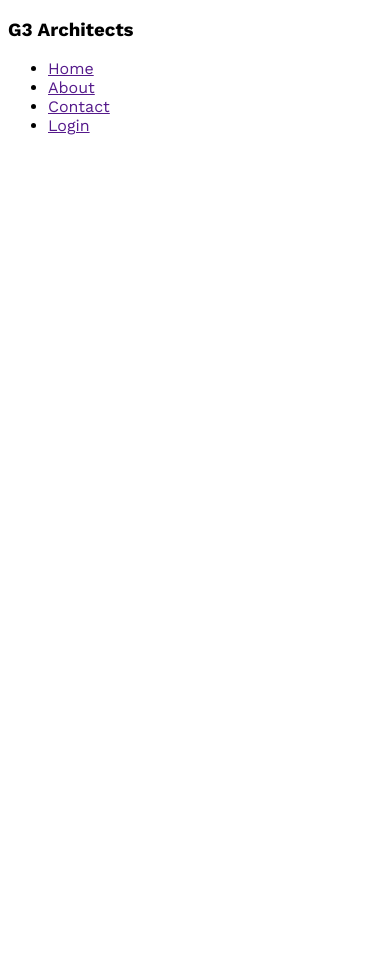
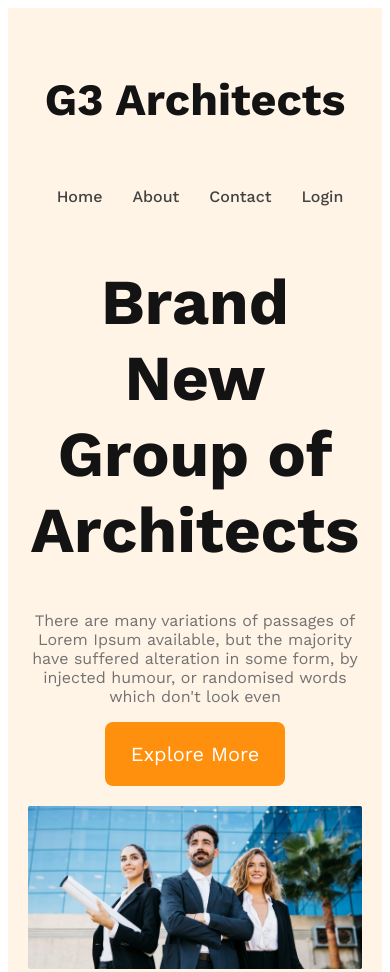
Before and after one commit to ashiq-102/g3-architecht-website, a plain HTML site: page index.html in a window 390 px wide. Shown: the top 972 px of the page. Before the commit the page ends 844 px from the top, so only its background shows below. Drawn offline with nearby package versions, Linux system fonts and the light colour scheme.

Commit message:
finished the header section with responsive

```diff
--- a/index.html
+++ b/index.html
@@ -10,7 +10,7 @@
 
     <header>
         <nav>
-            <h3>G3 Architects</h3>
+            <h3 class="nav-title">G3 Architects</h3>
             <ul>
                 <li><a href="">Home</a></li>
                 <li><a href="">About</a></li>
@@ -18,6 +18,16 @@
                 <li><a href="">Login</a></li>
             </ul>
         </nav>
+
+        <div class="banner">
+            <div class="banner-content">
+                <h1 class="banner-title">Brand New Group of Architects</h1>
+            <p class="banner-description">There are many variations of passages of Lorem Ipsum available, but the majority have suffered alteration in some form, by injected humour, or randomised words which don't look even</p>
+
+            <button class="btn-primary">Explore More</button>
+            </div>
+            <img src="images/banner.png" alt="">
+        </div>
 
     </header>
 
--- a/styles/architect.css
+++ b/styles/architect.css
@@ -2,6 +2,113 @@
 
 @import url('https://fonts.googleapis.com/css2?family=Work+Sans:wght@400;500;600;700;800&display=swap');
 
-*{
+/* shared style */
+
+* {
     font-family: 'Work Sans', sans-serif;
 }
+
+.btn-primary {
+    border-radius: 8px;
+    background: #FF900E;
+    padding: 20 25;
+    color: #FFF;
+    font-size: 1.25rem;
+    cursor: pointer;
+    border: 0;
+    width: 180px;
+    height: 64px;
+
+
+}
+
+
+
+/* header styles */
+header {
+    background: rgba(255, 144, 14, 0.10);
+    padding: 50px 240px;
+}
+
+nav {
+    display: flex;
+    justify-content: space-between;
+    align-items: center;
+}
+
+.nav-title {
+    font-size: 2.8rem;
+    font-weight: 700;
+    color: #131313;
+
+
+}
+
+
+nav>ul {
+    display: flex;
+
+
+}
+
+nav li {
+    list-style: none;
+    margin-right: 30px;
+    font-weight: 500;
+    font-size: 1rem;
+
+}
+
+nav li a {
+    text-decoration: none;
+    color: #424242;
+}
+
+.banner-content {
+    max-width: 800px;
+    text-align: center;
+    margin: 0 auto;
+}
+
+.banner-title {
+    font-size: 4rem;
+    font-weight: 700;
+    color: #131313;
+
+}
+
+.banner-description {
+    color: #727272;
+}
+
+.banner img{
+    width: 100%;
+    margin-top: 20px;
+}
+
+/* responsive media queries */
+/* mobile devices */
+
+@media screen and (max-width: 576px){
+    header{
+        padding: 20px;
+
+    }
+    nav{
+        flex-direction: column;
+    }
+
+}
+
+/* tablet or medium device */
+
+@media screen and (min-width:576px) and (max-width: 960px)
+{
+    header{
+        padding: 50px;
+
+    }
+    nav{
+        flex-direction: column;
+    }
+}
```
